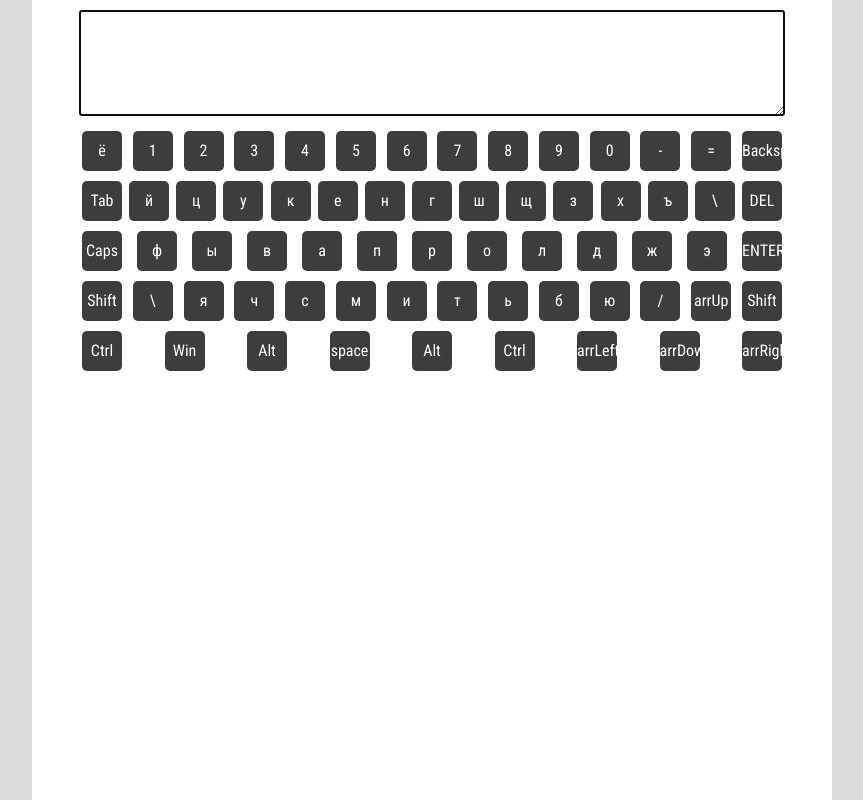
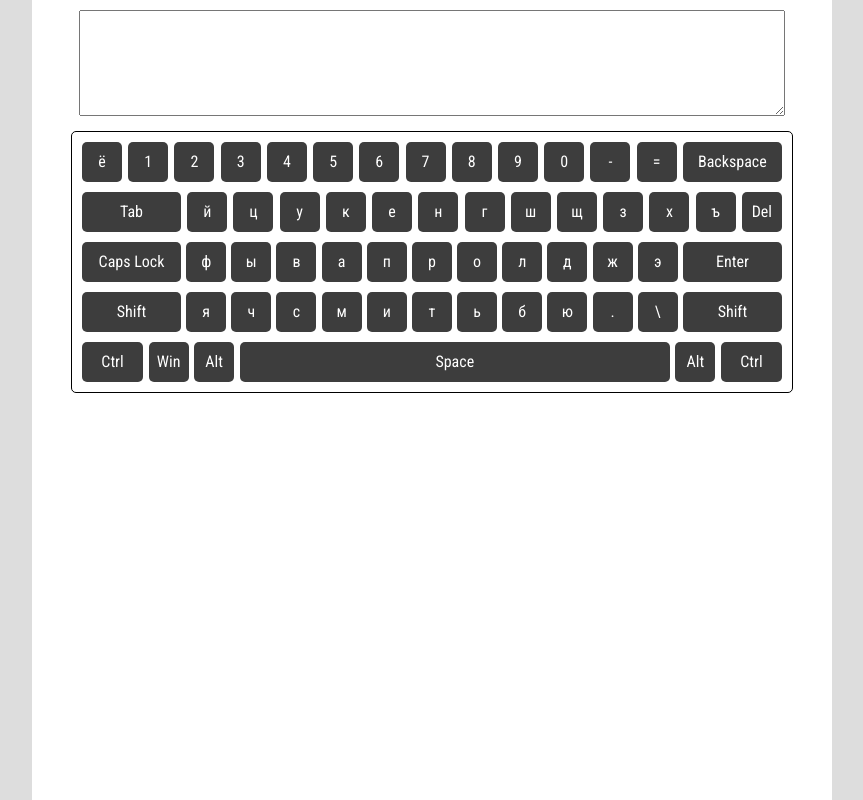
Before and after one commit to leikaa/codejam-virtual-keyboard, a plain HTML site: page index.html in a window 1280 px wide. Shown: the whole page, without its empty margins (208-1071 px from the left). Drawn offline with nearby package versions, Linux system fonts and the light colour scheme.

Commit message:
feat: add basic key events and styles

```diff
--- a/assets/js/script.js
+++ b/assets/js/script.js
@@ -18,13 +18,22 @@ window.onload = function () {
     // set inner keyboard structure
     let innerRowsCount = 5;
     let keyboardButtons = [
-        ['ё', '1', '2', '3', '4', '5', '6', '7', '8', '9', '0', '-', '=', 'Backspace'],
-        ['Tab', 'й', 'ц', 'у', 'к', 'е', 'н', 'г', 'ш', 'щ', 'з', 'х', 'ъ', '\\', 'DEL'],
-        ['Caps Lock', 'ф', 'ы', 'в', 'а', 'п', 'р', 'о', 'л', 'д', 'ж', 'э', 'ENTER'],
-        ['Shift', '\\', 'я', 'ч', 'с', 'м', 'и', 'т', 'ь', 'б', 'ю', '/', 'arrUp', 'Shift'],
-        ['Ctrl', 'Win', 'Alt', 'space', 'Alt', 'Ctrl', 'arrLeft', 'arrDown', 'arrRight']
+        [['Backquote', 'ё', 'Ё', '`', '~'], ['Digit1', '1', '!', '1', '!'], ['Digit2', '2', '"', '2', '@'], ['Digit3', '3', '№', '3', '#'], ['Digit4', '4', ';', '4', '$'],
+            ['Digit5', '5', '%', '5', '%'], ['Digit6', '6', ':', '6', '^'], ['Digit7', '7', '?', '7', '&'], ['Digit8', '8', '*', '8', '*'], ['Digit9', '9', '(', '9', '('],
+            ['Digit0', '0', ')', '0', ')'], ['Minus', '-', '_', '-', '_'], ['Equal', '=', '+', '=', '+'], ['Backspace', 'Backspace']],
+        [['Tab', 'Tab'], ['KeyQ', 'й', 'Й', 'q', 'Q'], ['KeyW', 'ц', 'Ц', 'w', 'W'], ['KeyE', 'у', 'У', 'e', 'E'], ['KeyR', 'к', 'К', 'r', 'R'], ['KeyT', 'е', 'Е', 't', 'T'],
+            ['KeyY', 'н', 'Н', 'y', 'Y'], ['KeyU', 'г', 'Г', 'u', 'U'], ['KeyI', 'ш', 'Ш', 'i', 'I'], ['KeyO', 'щ', 'Щ', 'o', 'O'], ['KeyP', 'з', 'З', 'p', 'P'],
+            ['BracketLeft', 'х', 'Х', '[', '{'], ['BracketRight', 'ъ', 'Ъ', ']', '}'], ['Delete', 'Del']],
+        [['CapsLock', 'Caps Lock'], ['KeyA', 'ф', 'Ф', 'a', 'A'], ['KeyS', 'ы', 'Ы', 's', 'S'], ['KeyD', 'в', 'В', 'd', 'D'], ['KeyF', 'а', 'А', 'f', 'F'], ['KeyG', 'п', 'П', 'g', 'G'],
+            ['KeyH', 'р', 'Р', 'h', 'H'], ['KeyJ', 'о', 'О', 'j', 'J'], ['KeyK', 'л', 'Л', 'k', 'K'], ['KeyL', 'д', 'Д', 'l', 'L'], ['Semicolon', 'ж', 'Ж', ';', ':'],
+            ['Quote', 'э', 'Э', '\'', '\"'], ['Enter', 'Enter']],
+        [['ShiftLeft', 'Shift'], ['KeyZ', 'я', 'Я', 'z', 'Z'], ['KeyX', 'ч', 'Ч', 'x', 'X'], ['KeyC', 'с', 'С', 'c', 'C'], ['KeyV', 'м', 'М', 'v', 'V'], ['KeyB', 'и', 'И', 'b', 'B'],
+            ['KeyN', 'т', 'Т', 'n', 'N'], ['KeyM', 'ь', 'Ь', 'm', 'M'], ['Comma', 'б', 'Б', ',', '<'], ['Period', 'ю', 'Ю', '.', '>'], ['Slash', '.', ',', '/', '?'],
+            ['Backslash', '\\', '/', '\\', '|'], ['ShiftRight', 'Shift']],
+        [['ControlLeft', 'Ctrl'], ['MetaLeft', 'Win'], ['AltLeft', 'Alt'], ['Space', 'Space'], ['AltRight', 'Alt'], ['ControlRight', 'Ctrl']]
     ];
 
+    // set keyboard structure and styles
     for (let i = 1; i <= innerRowsCount; i++) {
         // add inner keyboard rows
         let keyboardRow = document.createElement('div');
@@ -35,9 +44,49 @@ window.onload = function () {
         keyboardButtons[i-1].forEach((value) => {
             let keyboardButton = document.createElement('div');
             keyboardButton.classList.add('keyboard__key');
-            keyboardButton.setAttribute('data-key', value);
-            keyboardButton.textContent = value;
+
+            if (value[0] === 'Backspace' || value[0] === 'CapsLock' || value[0] === 'ShiftLeft' || value[0] === 'ShiftRight' || value[0] === 'Enter' || value[0] === 'Tab') {
+                keyboardButton.classList.add('medium-length');
+            }
+
+            if (value[0] === 'ControlLeft' || value[0] === 'ControlRight') {
+                keyboardButton.classList.add('sm-length');
+            }
+
+            if (value[0] === 'Space') {
+                keyboardButton.classList.add('large-length');
+            }
+
+            keyboardButton.setAttribute('data-key', value[0]);
+            keyboardButton.textContent = value[1];
             document.querySelector(`.keyboard__row-${i}`).append(keyboardButton);
         });
     }
+
+    // keyboard mouse events
+    document.querySelectorAll('.keyboard__key').forEach(function (value) {
+        value.addEventListener('click', () => {
+            document.querySelector('.textarea').value += value.innerText;
+        });
+    });
+
+    // keyboard keys events
+    document.addEventListener('keydown', (e) => {
+        document.querySelector('.textarea').focus();
+        let pressedBtnKeyCode = e.code;
+        console.log(pressedBtnKeyCode);
+
+        document.querySelectorAll('.keyboard__key').forEach((value) => {
+            let keyCode = value.getAttribute('data-key');
+            if (pressedBtnKeyCode === keyCode) {
+                value.classList.add('active');
+            }
+        });
+    });
+
+    document.addEventListener('keyup', (e) => {
+        document.querySelectorAll('.keyboard__key').forEach((value) => {
+            value.classList.remove('active');
+        });
+    });
 };
--- a/assets/styles/style.css
+++ b/assets/styles/style.css
@@ -21,10 +21,17 @@ body {
     margin: 0 auto;
 }
 
+.textarea:focus {
+    outline: none;
+}
+
 .keyboard {
     width: 700px;
     height: 240px;
     margin: 15px auto 0;
+    padding: 10px;
+    border: 1px solid #000;
+    border-radius: 5px;
 }
 
 .keyboard__row {
@@ -47,3 +54,24 @@ body {
     color: #fff;
     font-size: 16px;
 }
+
+.keyboard__key:hover {
+    cursor: pointer;
+    background-color: #a52a2a;
+}
+
+.active {
+    background-color: #a52a2a;
+}
+
+.medium-length {
+    width: 99px;
+}
+
+.sm-length {
+    width: 61px;
+}
+
+.large-length {
+    width: 430px;
+}
```
